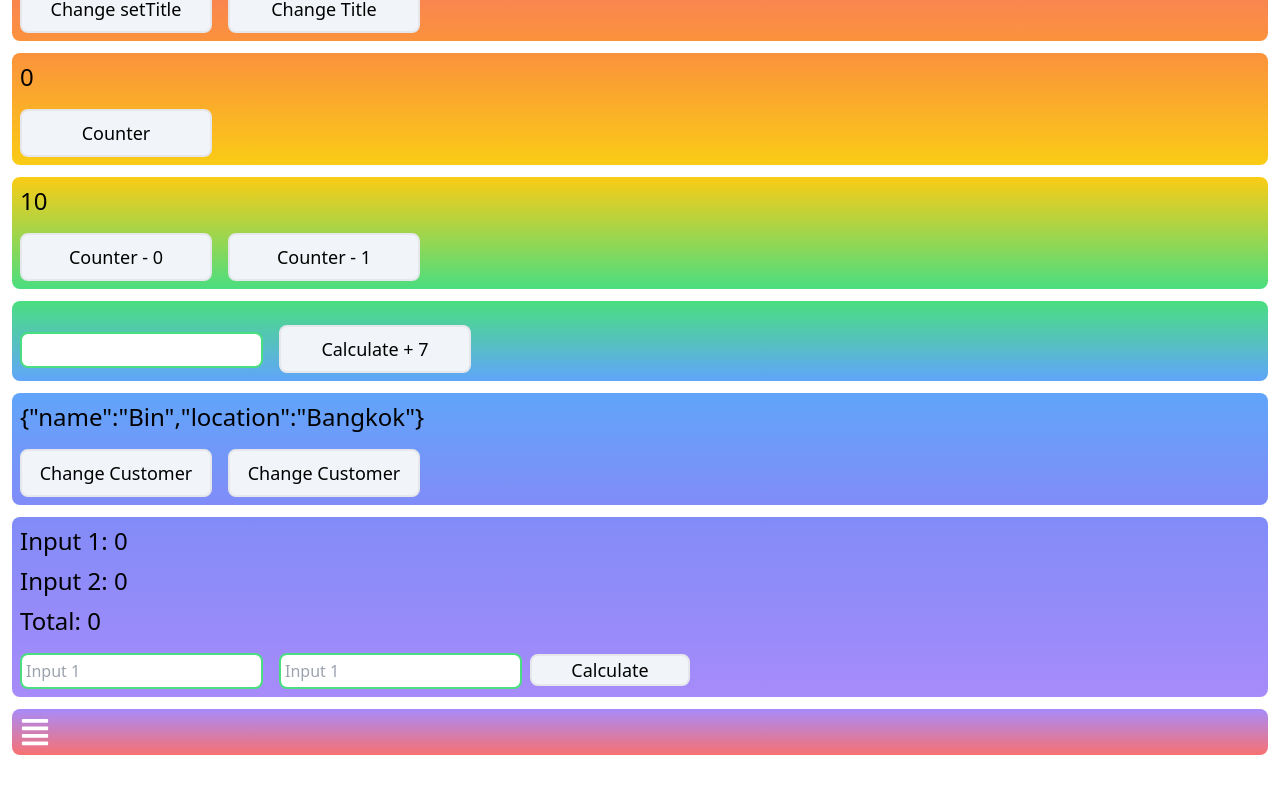
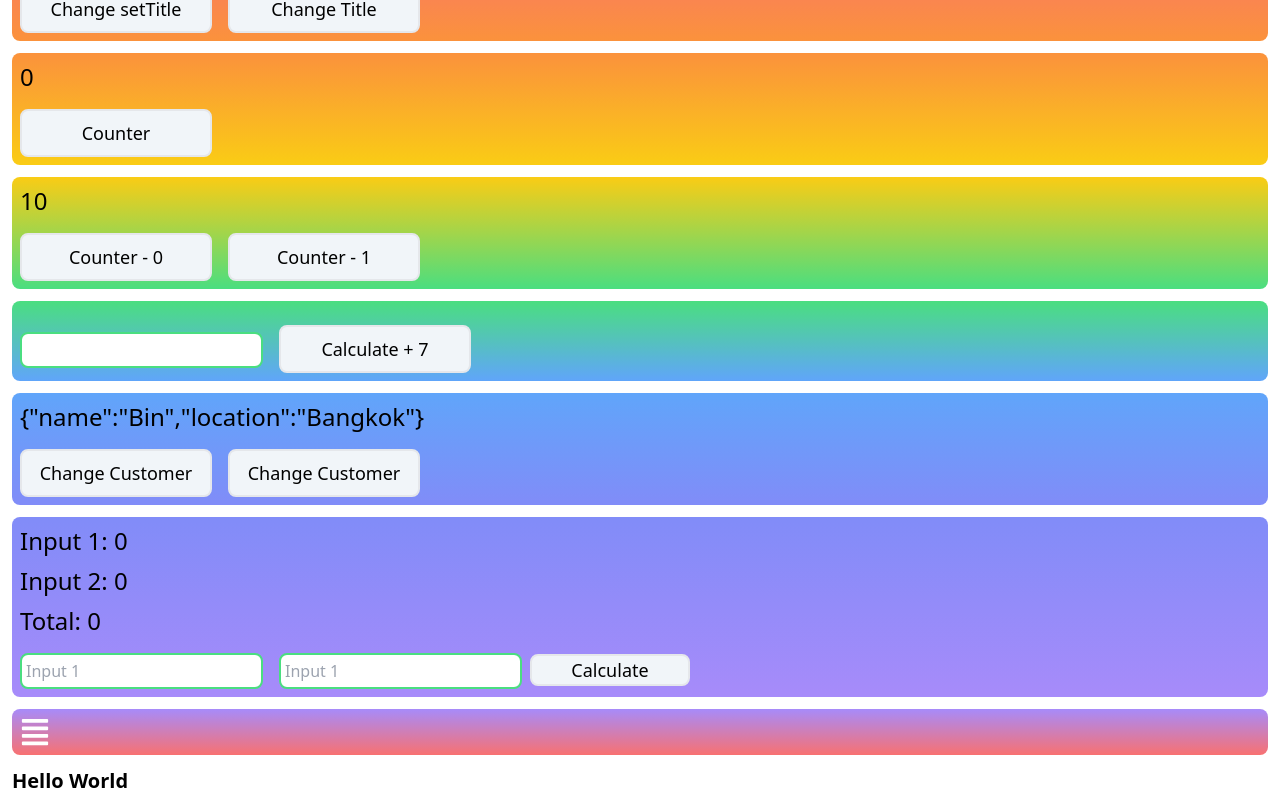
Before and after one commit to soAcademy/workshop-state-and-event, a React (Create React App) app: page / in a window 1280 px wide. Shown: the part 943-1750 px from the top of the page. Before the commit the page ends 1710 px from the top, so only its background shows below. Built offline with nearby package versions, Linux system fonts and the light colour scheme.

Commit message:
feat: Props1

```diff
--- a/src/App.js
+++ b/src/App.js
@@ -44,6 +44,8 @@ import State5 from "./States/State5";
 import State6 from "./States/State6";
 import State7 from "./States/State7";
 
+import Prop1 from "./Props/Prop1";
+
 const App = () => {
   return (
     <div>
@@ -64,7 +66,7 @@ const App = () => {
       <State6 />
       <State7 />
 
-      {/* <Prop1 data="Hello World" /> */}
+      <Prop1 data="Hello World" />
       {/* <Prop2 data1="Hello World" data2="Bin Bin Bin" /> */}
       {/* <Prop3 /> */}
       {/* <Prop4 /> */}
--- /dev/null
+++ b/src/Props/Prop1.js
@@ -0,0 +1,3 @@
+const Prop1 = (props) => <div className="text-xl font-semibold m-3">{props.data}</div>
+
+export default Prop1;
```
Also changed, not shown: 1 other file (tests, documents, lock files or other folders).
